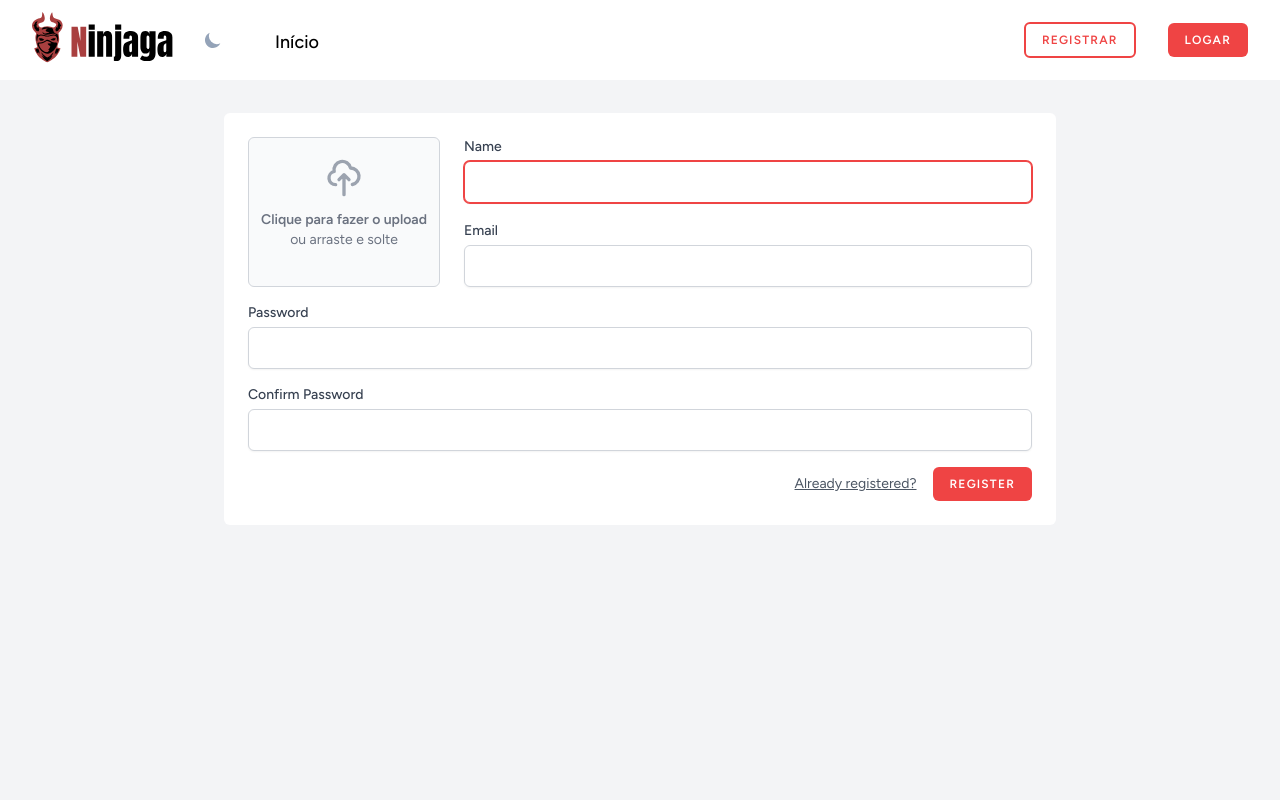
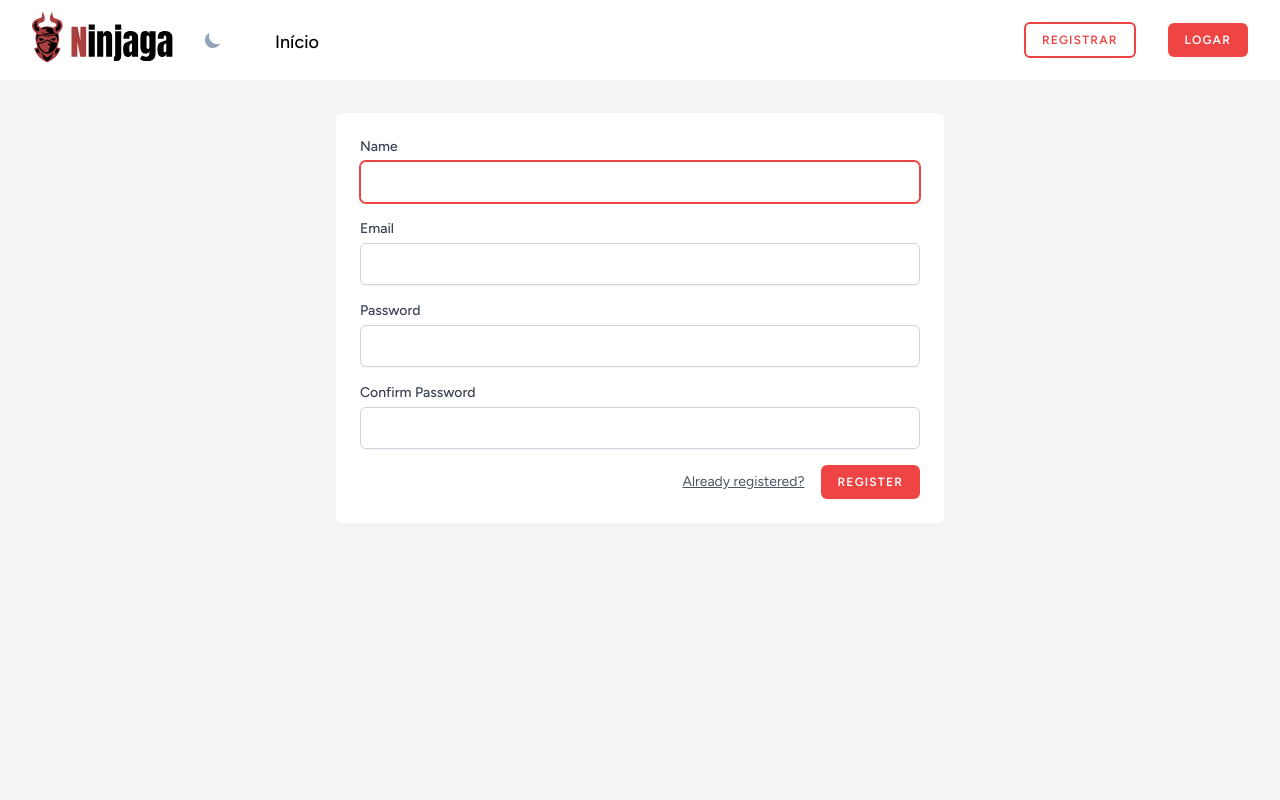
Before and after one commit to luisfe1ipe/Ninjaga, a Laravel app: page /register in a window 1280 px wide. Run offline with Laravel 10, Linux system fonts and the light colour scheme; style sheets or scripts are compiled from the project's sources; some libraries are stand-ins or nearby versions.

Commit message:
alterando blade register v1

```diff
--- a/resources/views/auth/register.blade.php
+++ b/resources/views/auth/register.blade.php
@@ -1,70 +1,44 @@
 <x-app-layout>
     <div class="py-8">
-        <div class="max-w-4xl mx-auto sm:px-6 lg:px-8">
+        <div class="max-w-2xl mx-auto sm:px-6 lg:px-8">
             <div class="p-6  bg-white rounded-md dark:bg-transparent">
                 <form method="POST" action="{{ route('register') }}" enctype="multipart/form-data">
                     @csrf
 
-                    <div class="w-full flex gap-6 h-[150px]">
-                        <div>
-                            <div class="w-48 h-[150px]">
-                                <label for="avatar" class="flex flex-col h-full border border-gray-300 hover:border-red-500 rounded-md cursor-pointer bg-gray-50 dark:bg-[#202024] hover:bg-gray-100 dark:border-[#202024] dark:hover:border-red-500 dark:hover:brightness-75">
-                                    <div
-                                        class="flex flex-col items-center justify-center pt-5 pl-1 pr-1 pb-6">
-                                        <svg aria-hidden="true" class="w-10 h-10 mb-3 text-gray-400" fill="none"
-                                             stroke="currentColor" viewBox="0 0 24 24"
-                                             xmlns="http://www.w3.org/2000/svg">
-                                            <path stroke-linecap="round" stroke-linejoin="round" stroke-width="2"
-                                                  d="M7 16a4 4 0 01-.88-7.903A5 5 0 1115.9 6L16 6a5 5 0 011 9.9M15 13l-3-3m0 0l-3 3m3-3v12"></path>
-                                        </svg>
-                                        <p class="mb-2 text-center text-sm text-gray-500 dark:text-gray-400"><span
-                                                class="font-semibold">Clique para fazer o upload</span> ou arraste e solte</p>
-                                    </div>
-                                    <input id="avatar" name="avatar" type="file" class="hidden"/>
-                                </label>
-                                <x-input-error :messages="$errors->get('avatar')" class="mt-2"/>
-                            </div>
-                        </div>
-                        <div class="w-full flex flex-col justify-between">
                     <!-- Name -->
                     <div>
-                                <x-input-label for="name" :value="__('Name')"/>
+                        <x-input-label for="name" :value="__('Name')" />
                         <x-text-input id="name" class="block mt-1 w-full" type="text" name="name"
-                                              :value="old('name')" required autofocus autocomplete="name"/>
-                                <x-input-error :messages="$errors->get('name')" class="mt-2"/>
+                            :value="old('name')" required autofocus autocomplete="name" />
+                        <x-input-error :messages="$errors->get('name')" class="mt-2" />
                     </div>
 
                     <!-- Email Address -->
                     <div class="mt-4">
-                                <x-input-label for="email" :value="__('Email')"/>
+                        <x-input-label for="email" :value="__('Email')" />
                         <x-text-input id="email" class="block mt-1 w-full" type="email" name="email"
-                                              :value="old('email')" required autocomplete="username"/>
-                                <x-input-error :messages="$errors->get('email')" class="mt-2"/>
-                            </div>
-                        </div>
+                            :value="old('email')" required autocomplete="username" />
+                        <x-input-error :messages="$errors->get('email')" class="mt-2" />
                     </div>
 
                     <!-- Password -->
                     <div class="mt-4">
-                        <x-input-label for="password" :value="__('Password')"/>
+                        <x-input-label for="password" :value="__('Password')" />
 
-                        <x-text-input id="password" class="block mt-1 w-full"
-                                      type="password"
-                                      name="password"
-                                      required autocomplete="new-password"/>
+                        <x-text-input id="password" class="block mt-1 w-full" type="password" name="password" required
+                            autocomplete="new-password" />
 
-                        <x-input-error :messages="$errors->get('password')" class="mt-2"/>
+                        <x-input-error :messages="$errors->get('password')" class="mt-2" />
                     </div>
 
                     <!-- Confirm Password -->
                     <div class="mt-4">
-                        <x-input-label for="password_confirmation" :value="__('Confirm Password')"/>
+                        <x-input-label for="password_confirmation" :value="__('Confirm Password')" />
 
-                        <x-text-input id="password_confirmation" class="block mt-1 w-full"
-                                      type="password"
-                                      name="password_confirmation" required autocomplete="new-password"/>
+                        <x-text-input id="password_confirmation" class="block mt-1 w-full" type="password"
+                            name="password_confirmation" required autocomplete="new-password" />
 
-                        <x-input-error :messages="$errors->get('password_confirmation')" class="mt-2"/>
+                        <x-input-error :messages="$errors->get('password_confirmation')" class="mt-2" />
                     </div>
 
                     <div class="flex items-center justify-end mt-4">
```
Lines whose indentation alone changed are shown as unchanged.
